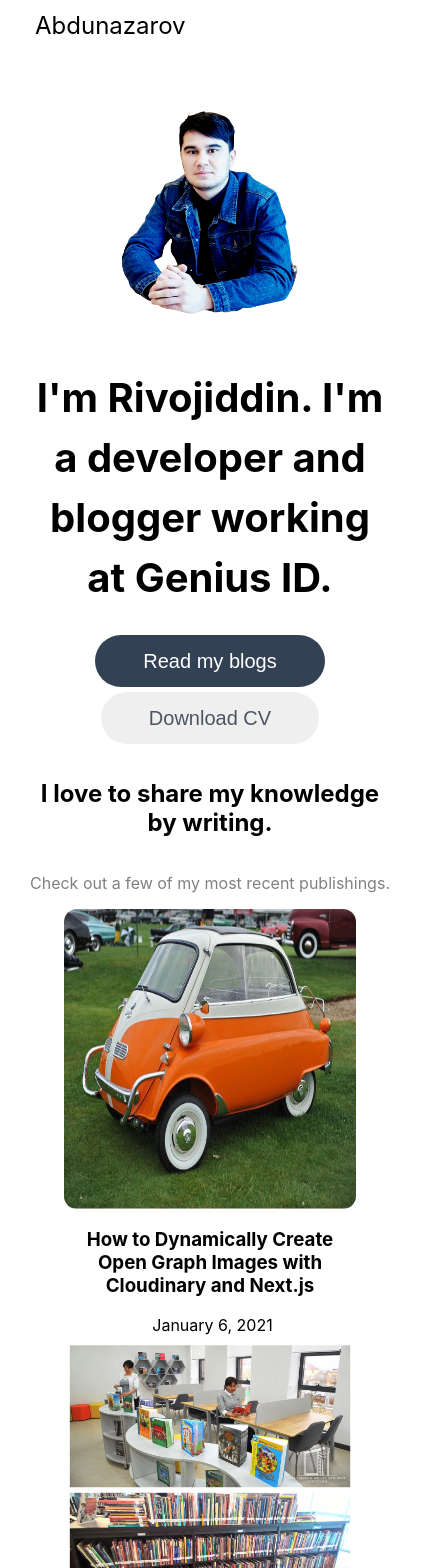
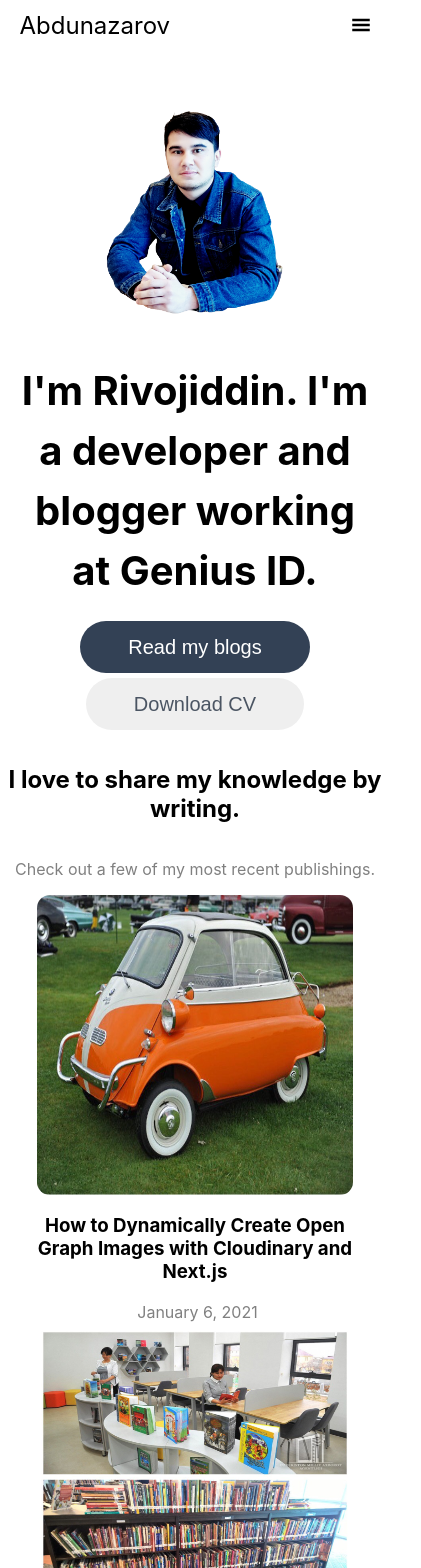
Before and after one commit to din0497/portfolio, a React (Create React App) app: page /home in a window 390 px wide. Shown: the top 1568 px of the page, 421 px wide, since content can reach past the window. Built offline with nearby package versions, Linux system fonts and the light colour scheme.

Commit message:
Hamburger Button added

```diff
--- a/package.json
+++ b/package.json
@@ -8,6 +8,7 @@
     "@testing-library/user-event": "^13.5.0",
     "react": "^17.0.2",
     "react-dom": "^17.0.2",
+    "react-icons": "^4.3.1",
     "react-router-dom": "^6.2.1",
     "react-scripts": "5.0.0",
     "styled-components": "^5.3.3",
--- a/src/App.css
+++ b/src/App.css
@@ -10,12 +10,13 @@
   max-width: 1100px;
   align-items: center;
   box-sizing: border-box;
-  padding-left: 55px;
   padding-bottom: 100px;
 }
 
-@media only screen and (max-width: 800px) {
-  .main {
-    padding-left: 30px;
+
+@media only screen and (min-width: 770px) {
+  .icon {
+    display: none;
+    /* position: absolute; */
   }
 }
--- a/src/commons/Blog.js
+++ b/src/commons/Blog.js
@@ -3,13 +3,16 @@ const Blog = ({ img, title, date }) => {
   console.log();
   return (
     <BlogCart>
-      <Img src={img} />
+      <Img src={img} loading="lazy" />
       <div>
         <Title>{title}</Title>
-        <span style={{marginLeft:'5px'}}>{date}</span>
+        <span style={{ marginLeft: "5px", color: "grey" }}>{date}</span>
       </div>
     </BlogCart>
   );
 };
 
 export default Blog;
+// GiHamburger
+// FaHamburger
+// GiHamburgerMenu
--- a/src/components/Home/ShortIntro.js
+++ b/src/components/Home/ShortIntro.js
@@ -18,6 +18,7 @@ const ShortIntro = () => {
             style={{
               lineHeight: "1.5",
               fontSize: "2.5rem",
+              margin:'20px'
             }}
           >
             I'm Rivojiddin. I'm a developer and <br/>blogger working at Genius
--- a/src/components/Navbar/Navbar.js
+++ b/src/components/Navbar/Navbar.js
@@ -1,12 +1,15 @@
 import Navs from "./Navs";
 import { Brand, Header } from "./style";
-
+import { FaHamburger } from "react-icons/fa";
+import {GiHamburgerMenu, GiHamburger} from 'react-icons/gi'
+import  '../../App.css'
 const Navbar = () => {
   return (
-      <Header>
-        <Brand>Abdunazarov</Brand>
-        <Navs />
-      </Header>
+    <Header>
+      <Brand>Abdunazarov</Brand>
+      <Navs />
+     <GiHamburgerMenu size={20} className="icon"/>
+    </Header>
   );
 };
 
--- a/src/components/Navbar/style.js
+++ b/src/components/Navbar/style.js
@@ -18,10 +18,11 @@ export const Header = styled.header`
   display: flex;
   align-items: center;
   height: 50px;
-  padding: 0 35px;
+  /* padding: 0 35px; */
   justify-content: space-between;
   margin-left: auto;
   margin-right: auto;
+  /* position: relative; */
 `;
 
 export const Nav = styled.li`
--- a/src/pages/Home.js
+++ b/src/pages/Home.js
@@ -4,6 +4,7 @@ import { BlogCartContainer } from "./style";
 import img1 from "../assets/img1.jpg";
 import img from "../assets/img.jpg";
 import { Button } from "../components/Home/style";
+import { Link } from "react-router-dom";
 
 let blogs = [
   {
@@ -30,7 +31,13 @@ const Home = () => {
   return (
     <>
       <ShortIntro />
-      <div style={{ display: "flex", flexDirection: "column", alignItems:'start'}}>
+      <div
+        style={{
+          display: "flex",
+          flexDirection: "column",
+          alignItems: "start",
+        }}
+      >
         <BlogCartContainer>
           {blogs.map((blog, i) => {
             return (
@@ -43,8 +50,10 @@ const Home = () => {
             );
           })}
         </BlogCartContainer>
-        <div >
-          <Button type="true">See all articles</Button>
+        <div style={{ margin: "60px 0 0 26px" }}>
+          <Link to="/blog">
+            <Button type="true">See All articles</Button>
+          </Link>
         </div>
       </div>
     </>
```
Also changed, not shown: 1 other file (tests, documents, lock files or other folders).
